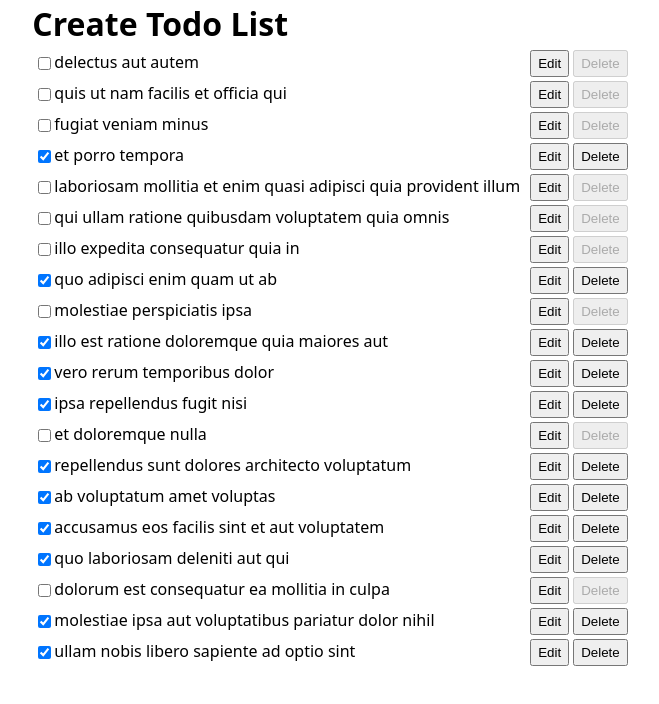
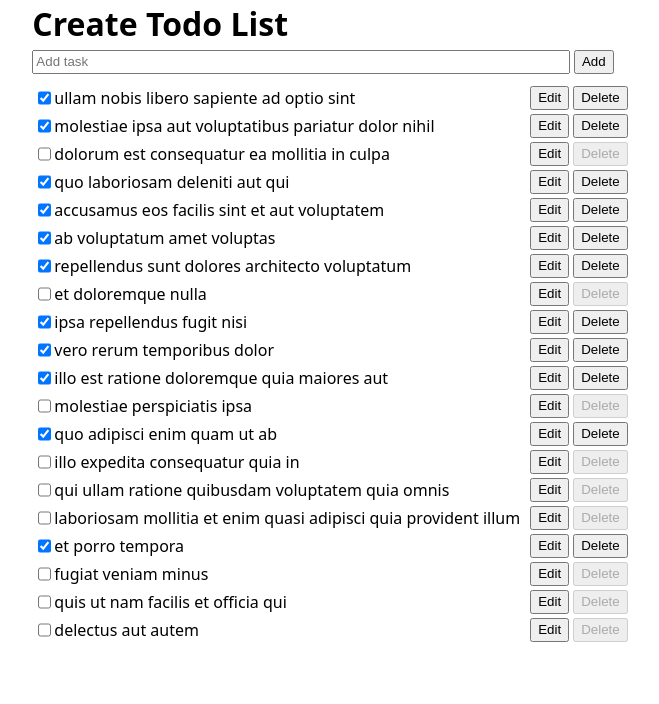
Before and after one commit to JasonLouie/to-do-list, a React (Vite) app: page / in a window 1280 px wide. Shown: the top 704 px of the page, without its empty margins (309-968 px from the left). Built offline with nearby package versions, Linux system fonts and the light colour scheme.

Commit message:
Implemented adding items. Deletion, modification, and updating the completed property are also handled in the reducer. Updated README.md

```diff
--- a/src/App.jsx
+++ b/src/App.jsx
@@ -2,13 +2,15 @@ import { useReducer } from 'react';
 import ToDoItem from "./components/ToDoItem";
 import initialState from "./data";
 import reducer from './reducer';
+import AddListItem from './components/AddListItem';
 
 export default function App() {
-    const [list, dispatch] = useReducer(reducer, initialState);
+    const [list, dispatch] = useReducer(reducer, initialState.toReversed());
 
     return (
         <div>
             <h1>Create Todo List</h1>
+            <AddListItem dispatch={dispatch} id={list[0].id+1} />
             {list.map(l => <ToDoItem key={l.id} dispatch={dispatch} {...l}/>)}
         </div>
     )
--- a/src/components/AddListItem.jsx
+++ b/src/components/AddListItem.jsx
@@ -0,0 +1,19 @@
+import { useState } from "react";
+
+export default function AddListItem({dispatch, id}) {
+    const [title, setTitle] = useState("");
+
+    function handleClick() {
+        if (title !== "") {
+            dispatch({type: "ADD", item: {userId: 1, id, title, completed: false} });
+            setTitle("");
+        }
+    }
+
+    return (
+        <div className="add-item">
+            <input type="text" placeholder="Add task" value={title} onChange={(e) => setTitle(e.target.value)}/>
+            <button className="action-btn" onClick={handleClick}>Add</button>
+        </div>
+    );
+}
--- a/src/index.css
+++ b/src/index.css
@@ -19,6 +19,17 @@ p, h1 {
     display: flex;
 }
 
+.add-item {
+    width: 100%;
+    margin-bottom: 10px;
+}
+
+.add-item > input {
+    box-sizing: border-box;
+    width: 90%;
+    height: 24px;
+}
+
 .item-container {
     justify-content: space-between;
     padding: 2px;
@@ -35,9 +46,11 @@ p, h1 {
 }
 
 .action-btn {
-    padding: 4px 6px;
+    box-sizing: border-box;
+    height: 24px;
+    padding: 0 6px;
 }
 
-.action-btn:first-child {
-    margin-right: 4px;
+.action-btn:last-child {
+    margin-left: 4px;
 }
--- a/src/reducer.js
+++ b/src/reducer.js
@@ -10,7 +10,7 @@ export default function reducer(state, action) {
             });
         case "ADD":
             // Add new todo item
-            return state.slice().push(action.newItem);
+            return [action.item, ...state];
         case "DELETE":
             // Delete existing todo item
             return state.filter(s => s.id !== action.id);
```
Also changed, not shown: 1 other file (tests, documents, lock files or other folders).
